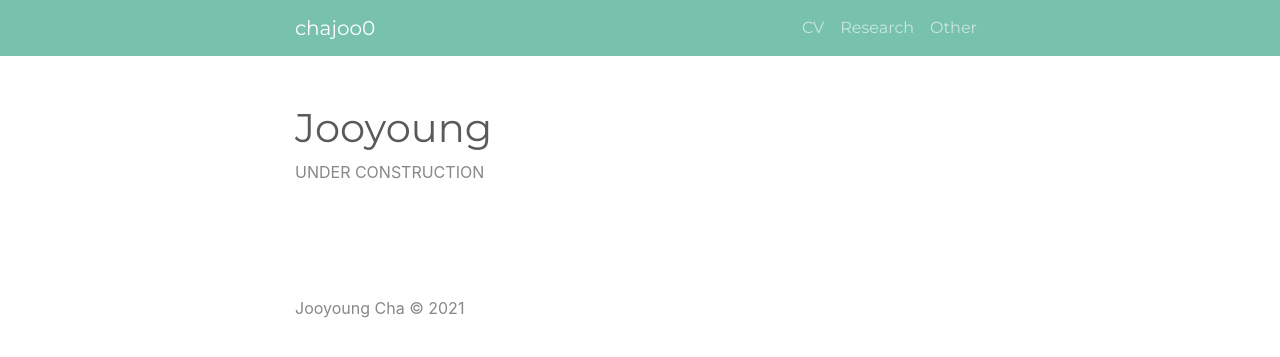
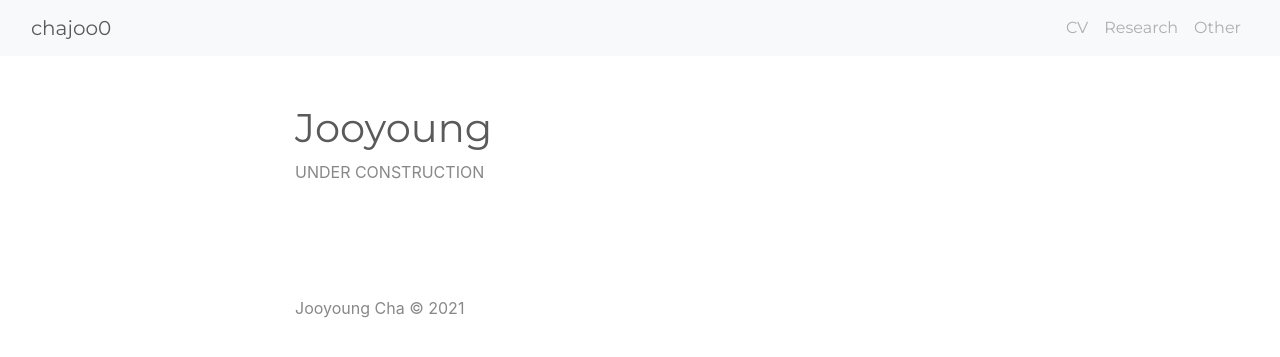
Before and after one commit to chajoo0/chajoo0, a Jekyll site: the page built from index.md, in a window 1280 px wide. Shown: the top 357 px of the page. Built offline with Jekyll 4.4.1, drawn with Linux system fonts in a browser that asks for light colours.

Commit message:
Update header.html

```diff
--- a/_includes/header.html
+++ b/_includes/header.html
@@ -1,5 +1,5 @@
-<nav class="navbar navbar-expand-lg navbar-dark bg-primary">
-  <div class="container">
+<nav class="navbar navbar-expand-lg navbar-light bg-light">
+  <div class="container-fluid">
     <a class="navbar-brand" rel="author" href="{{ "/" | relative_url }}">{{ site.title | escape }}</a>
 
     {%- assign page_paths = site.header_pages -%}
```
